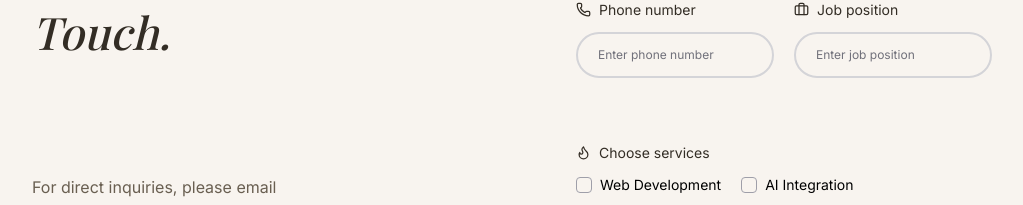
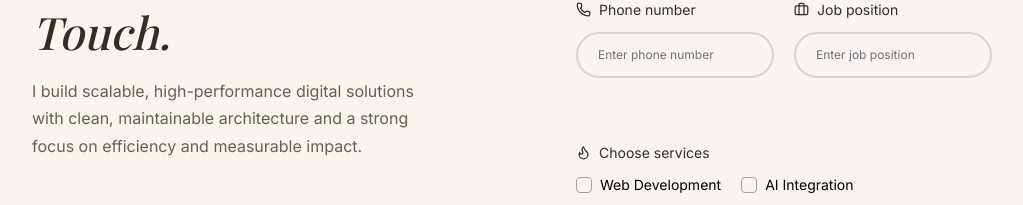
Before and after one commit to makeneto/makenedev, a React (Vite) app: page /contact in a window 1280 px wide. Shown: the part 280-485 px from the top of the page, without its empty margins (128-1151 px from the left). Built offline with nearby package versions, Linux system fonts and the light colour scheme; no server answers; a web font is replaced by a local one.

Commit message:
fix(ContactSection): add description prop to ContactSectionHeader for improved clarity

```diff
--- a/src/components/contact/ContactSection.tsx
+++ b/src/components/contact/ContactSection.tsx
@@ -7,7 +7,7 @@ export default function ContactSection({ className }: { className?: string }) {
     <section className={`${className} contact`}>
       <div className="contact__content">
         <div className="contact__left">
-          <ContactSectionHeader />
+          <ContactSectionHeader description="I build scalable, high-performance digital solutions with clean, maintainable architecture and a strong focus on efficiency and measurable impact." />
           <ContactSectionEmail />
         </div>
 
```
